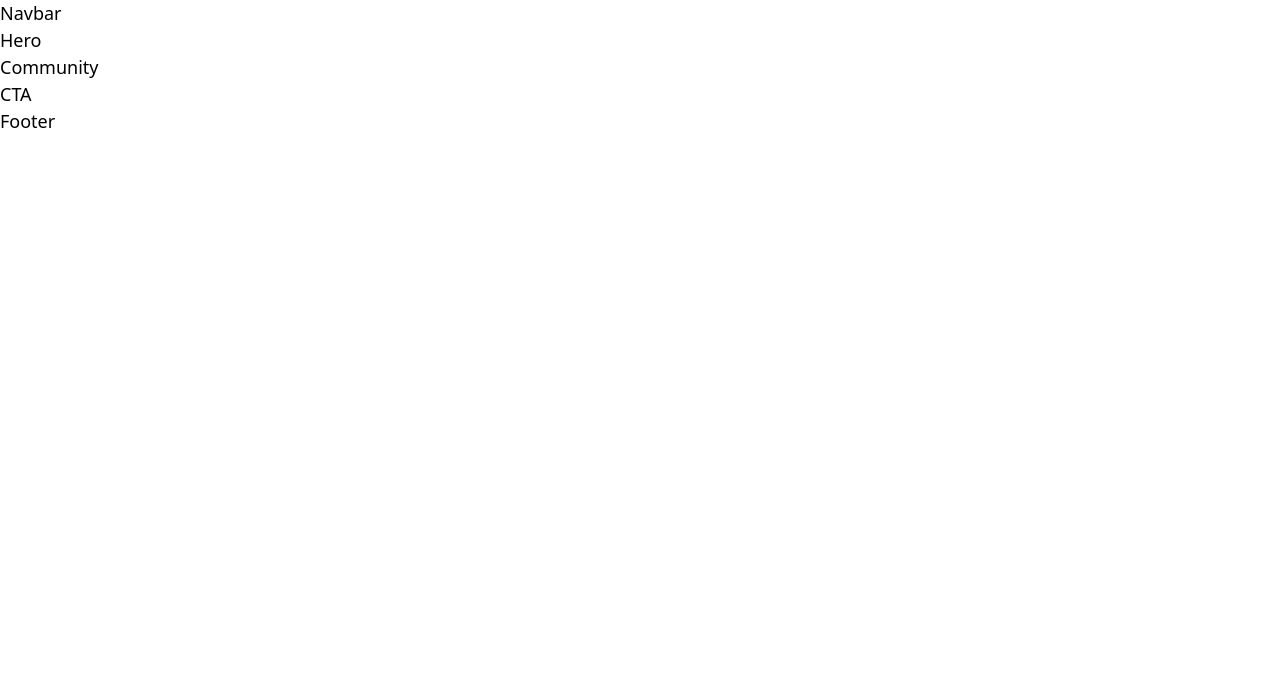
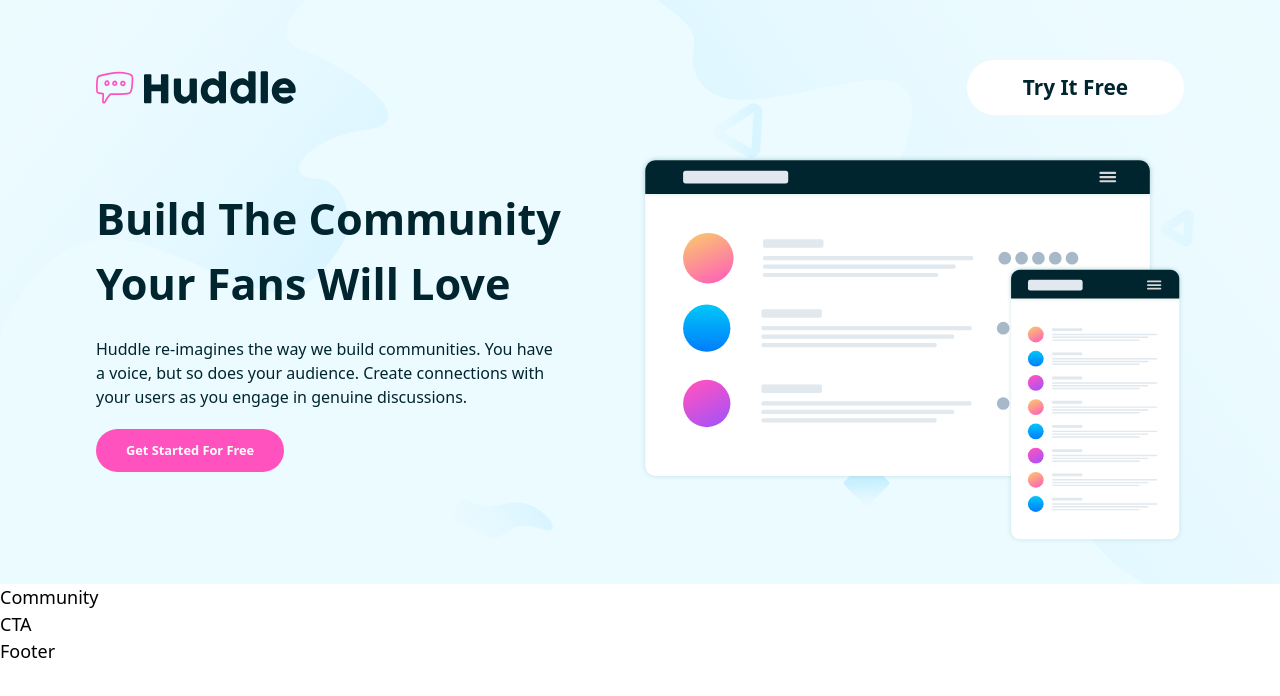
Before and after one commit to Mut1s0/huddle-landing-page-with-alternating-feature-blocks, a React (Vite) app: page / in a window 1280 px wide. Shown: the top 696 px of the page. Built offline with nearby package versions, Linux system fonts and the light colour scheme.

Commit message:
Added Header section

```diff
--- a/src/App.jsx
+++ b/src/App.jsx
@@ -8,7 +8,7 @@ function App() {
 
       <div>
 
-        <header>
+        <header className="py-8 lg:py-10">
 
           <Navbar />
           <Hero />
--- a/src/assets/index.js
+++ b/src/assets/index.js
@@ -1,5 +1,3 @@
-import heroDesktop from "./bg-hero-desktop.svg";
-import heroMobile from "./bg-hero-mobile.svg";
 import iconEmail from "./icon-email.svg";
 import iconLocation from "./icon-location.svg";
 import iconPhone from "./icon-phone.svg";
@@ -7,14 +5,14 @@ import flowingConversation from "./illustration-flowing-conversation.svg";
 import growTogether from "./illustration-grow-together.svg";
 import mockups from "./illustration-mockups.svg";
 import users from "./illustration-your-users.svg";
+import hero from "./illustration-mockups.svg";
 import logo from "./logo.svg";
 import facebook from "./bxl-facebook.svg";
 import instagram from "./bxl-instagram.svg";
 import twitter from "./bxl-twitter.svg";
 
 export {
-    heroDesktop,
-    heroMobile,
+    hero,
     iconEmail,
     iconLocation,
     iconPhone,
--- a/src/components/Button.jsx
+++ b/src/components/Button.jsx
@@ -3,7 +3,7 @@ function Button() {
 
     return(
 
-        <h1>Button</h1>
+        <button className="px-[30px] py-3 rounded-[100px] text-white bg-pink font-openSans font-bold text-[.8rem] mb-10">Get Started For Free</button>
 
     )
 }
--- a/src/components/Hero.jsx
+++ b/src/components/Hero.jsx
@@ -1,8 +1,31 @@
+import Button from "./Button";
+import { hero } from "../assets"
 
 function Hero() {
+
     return(
-        <h1>Hero</h1>
+
+        <section className="max-w-[90%] sm:max-w-[85%] mx-auto md:grid md:grid-cols-2">
+
+            <div className="flex flex-col justify-center items-center md:items-start text-center md:text-left">
+
+                <h1 className="text-veryDarkCyan font-openSans font-bold capitalize text-[1.4rem] md:text-[2.7rem] mb-5">Build the community <br className="block" /> your fans will love</h1>
+
+                <p className="font-openSans text-veryDarkCyan font-regular text-[.8rem] md:text-[1rem] mb-5">Huddle re-imagines the way we build <br className="block sm:hidden"/> communities. You have <br className="hidden md:block"/> a voice, but so <br className="block sm:hidden"/> does your audience. Create connections <br className="block sm:hidden"/> with <br className="hidden md:block"/> your users as you engage in <br className="block sm:hidden"/> genuine discussions.</p>
+
+                <Button />
+
+            </div>
+
+            <div>
+
+                <img src={hero} alt="hero" className="w-full" />
+
+            </div>
+
+        </section>
+
     )
 }
 
-export default Hero
+export default Hero;
--- a/src/components/Navbar.jsx
+++ b/src/components/Navbar.jsx
@@ -1,9 +1,16 @@
+import { logo } from "../assets";
 
 function Navbar() {
 
     return(
 
-        <h1>Navbar</h1>
+        <nav className="flex justify-between items-center max-w-[90%] sm:max-w-[85%] mx-auto py-[20px] mb-[20px]">
+
+            <img src={logo} alt="logo" className="w-[100px] md:w-[200px]" />
+
+            <button type="button" className="rounded-[100px] bg-white py-1 md:py-3 px-5 md:px-14 cursor-pointer text-veryDarkCyan font-openSans font-bold text-[.8rem] md:text-[1.3rem]">Try It Free</button>
+
+        </nav>
 
     )
 }
--- a/src/index.css
+++ b/src/index.css
@@ -7,3 +7,17 @@
 body {
     font-size: 18px;
 }
+
+header {
+    background-image: url(./assets/bg-hero-mobile.svg);
+    background-position: center;
+    background-repeat: no-repeat;
+    background-size: cover;
+    background-color: hsl( 193, 100%, 96% );
+}
+
+@media only screen and (min-width: 768px) {
+    header {
+        background-image: url(./assets/bg-hero-desktop.svg);
+    }
+}
--- a/tailwind.config.js
+++ b/tailwind.config.js
@@ -2,7 +2,7 @@
 export default {
   content: [
     "./index.html",
-    "./src/**/*.{js, jsx}",
+    "./src/**/*.{js,jsx}",
   ],
   theme: {
     extend: {
```
